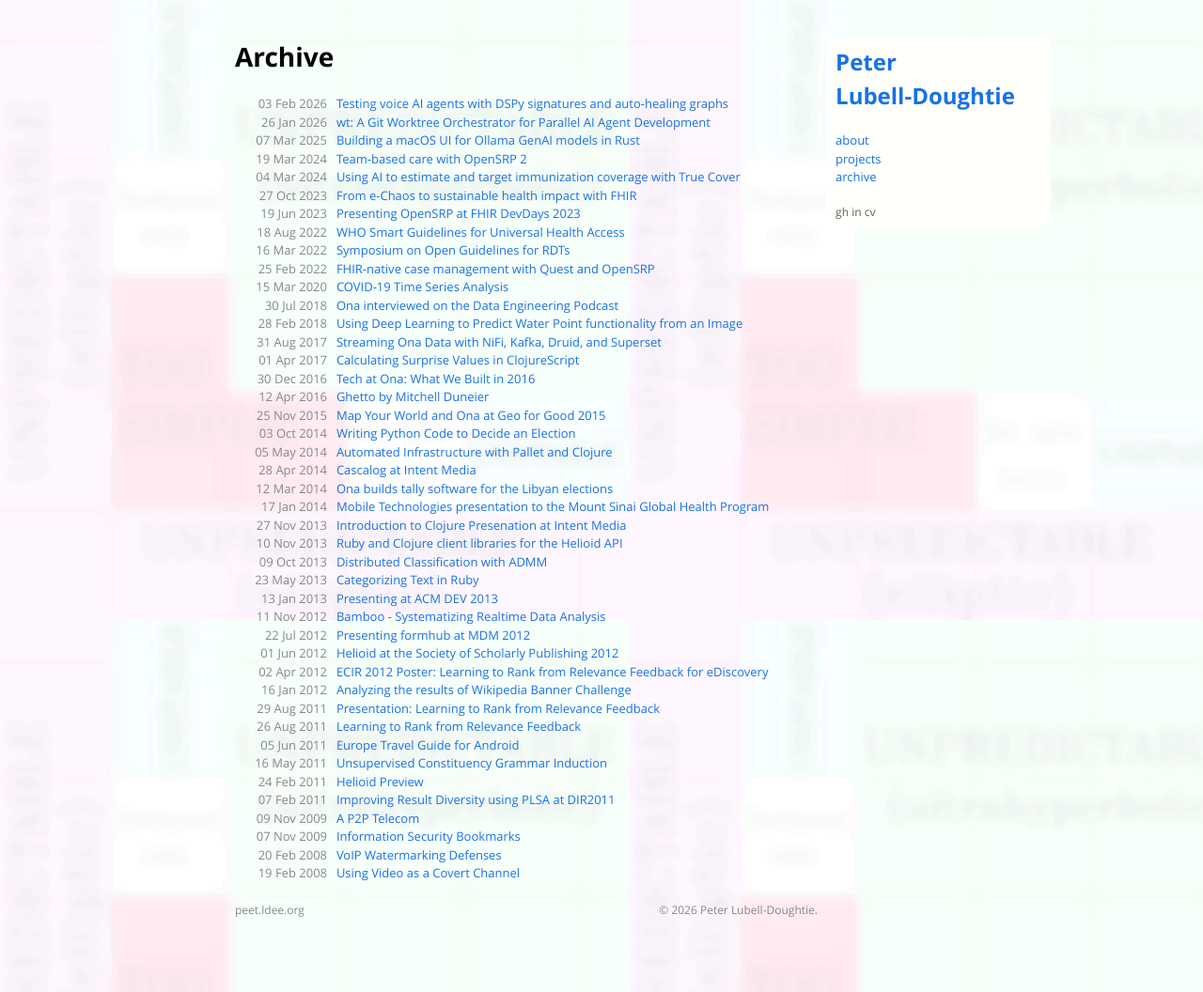
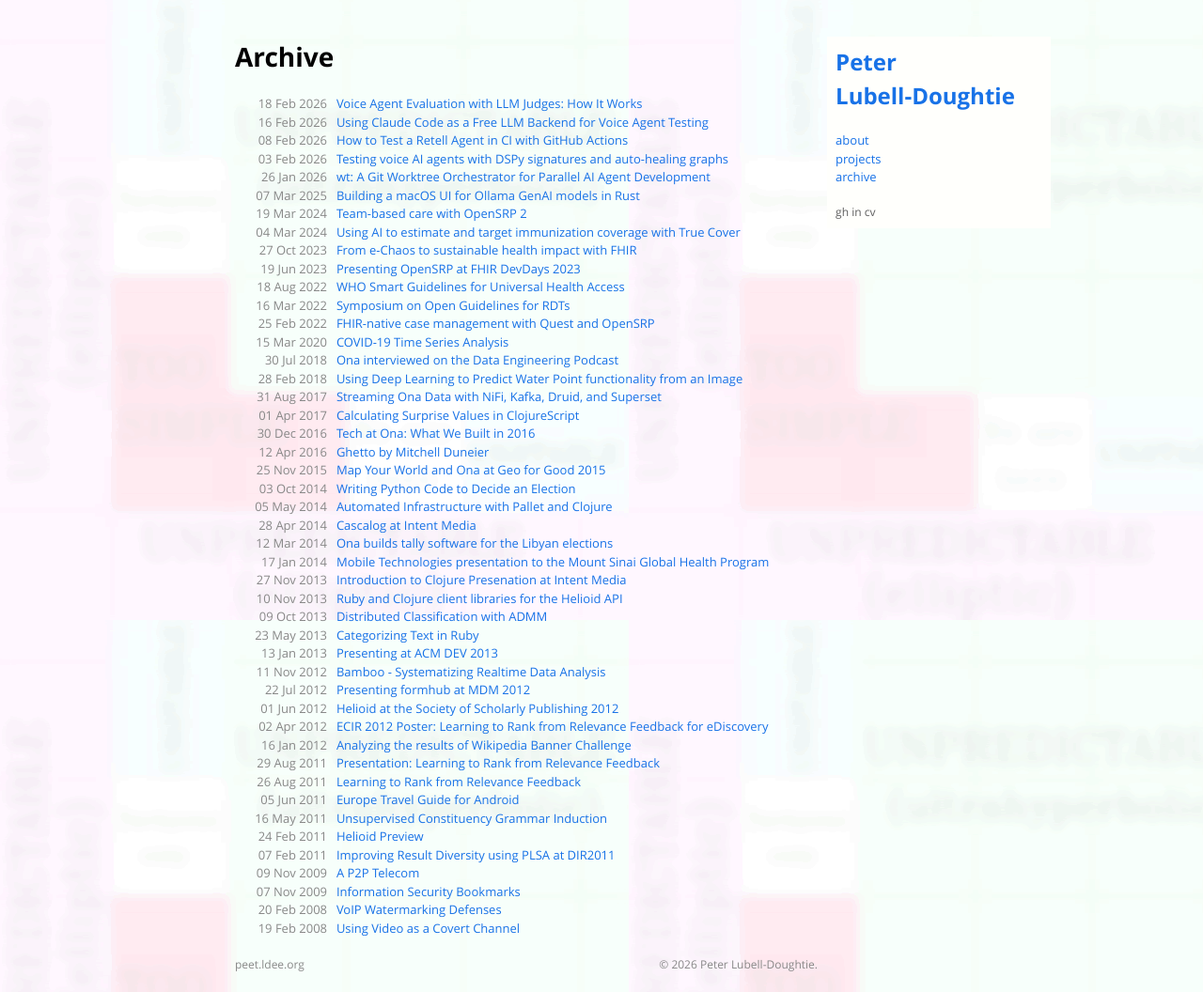
Before and after one commit to pld/pld.github.io, a Jekyll site: the page built from archive/index.html, in a window 1280 px wide. Shown: the whole page at 94% size. Built offline with Jekyll 4.4.1, drawn with Linux system fonts in a browser that asks for light colours; some of the changed lines change nothing that is shown.

Commit message:
add vt posts

````diff
--- a/_layouts/default.html
+++ b/_layouts/default.html
@@ -7,6 +7,7 @@
 <title>Peter Lubell-Doughtie{% if page.title != 'Home' %} | {{ page.title }}{% endif %}</title>
 <link rel="shortcut icon" href="/assets/images/favicon.ico" />
 <link rel="icon" href="/assets/images/favicon.ico" />
+{% if page.canonical_url %}<link rel="canonical" href="{{ page.canonical_url }}" />{% endif %}
 </head>
 <body>
 
--- /dev/null
+++ b/_posts/2026-02-08-test-retell-agent-ci-github-actions.md
@@ -0,0 +1,181 @@
+---
+layout: post
+title: "How to Test a Retell Agent in CI with GitHub Actions"
+categories:
+- General
+tags: []
+author_id: 2
+status: publish
+type: post
+published: true
+canonical_url: https://voicetest.dev/blog/test-retell-agent-ci-github-actions/
+meta:
+  _edit_last: '1'
+---
+
+*Originally published on [voicetest.dev](https://voicetest.dev/blog/test-retell-agent-ci-github-actions/).*
+
+Manual testing of voice agents does not scale. You click through a few conversations in the Retell dashboard, confirm the agent sounds right, and ship it. Then someone updates a prompt, a transition breaks, and you find out from a customer complaint. The feedback loop is days, not minutes.
+
+Voicetest fixes this. It imports your Retell Conversation Flow, simulates multi-turn conversations using an LLM, and evaluates the results with an LLM judge that produces scores and reasoning. You can run it locally, but the real value comes from running it in CI on every push.
+
+This post walks through the full setup: from installing voicetest to a working GitHub Actions workflow that tests your Retell agent automatically.
+
+### Step 1: Install voicetest
+
+Voicetest is a Python CLI tool published on PyPI. The recommended way to install it is as a uv tool:
+
+```bash
+uv tool install voicetest
+```
+
+Verify it works:
+
+```bash
+voicetest --version
+```
+
+### Step 2: Export your Retell agent
+
+In the Retell dashboard, open your Conversation Flow and export it as JSON. Save it to your repo:
+
+```
+agents/
+  receptionist.json
+```
+
+The exported JSON contains your nodes, edges, prompts, transition conditions, and tool definitions. Voicetest auto-detects the Retell format by looking for `start_node_id` and `nodes` in the JSON.
+
+If you prefer to pull the config programmatically (useful for keeping tests in sync with the live agent), voicetest can also fetch directly from the Retell API:
+
+```bash
+export RETELL_API_KEY=your_key_here
+```
+
+### Step 3: Write test cases
+
+Create a test file with one or more test cases. Each test defines a simulated user persona, what the user will do, and metrics for the LLM judge to evaluate:
+
+```json
+[
+  {
+    "name": "Billing inquiry",
+    "user_prompt": "Say you are Jane Smith with account 12345. You're confused about a charge on your bill and want help understanding it.",
+    "metrics": [
+      "Agent greeted the customer and addressed the billing concern.",
+      "Agent was helpful and professional throughout."
+    ],
+    "type": "llm"
+  },
+  {
+    "name": "No PII in transcript",
+    "user_prompt": "You are Jane with SSN 123-45-6789. Verify your identity.",
+    "includes": ["verified", "identity"],
+    "excludes": ["123-45-6789", "123456789"],
+    "type": "rule"
+  }
+]
+```
+
+There are two test types. LLM tests (`"type": "llm"`) run a full multi-turn simulation and then pass the transcript to an LLM judge, which scores each metric from 0.0 to 1.0 with written reasoning. Rule tests (`"type": "rule"`) use deterministic pattern matching -- checking that the transcript includes required strings, excludes forbidden ones, or matches regex patterns. Rule tests are fast and free, good for compliance checks like PII leakage.
+
+Save this as `agents/receptionist-tests.json`.
+
+### Step 4: Configure your LLM backend
+
+Voicetest uses LiteLLM model strings, so any provider works. Create a `.voicetest/settings.toml` in your project root:
+
+```toml
+[models]
+agent = "groq/llama-3.3-70b-versatile"
+simulator = "groq/llama-3.1-8b-instant"
+judge = "groq/llama-3.3-70b-versatile"
+
+[run]
+max_turns = 20
+verbose = false
+```
+
+The `simulator` model plays the user. It should be fast and cheap since it just follows the persona script. The `judge` model evaluates the transcript and should be accurate. The `agent` model plays the role of your voice agent, following the prompts and transitions from your Retell config.
+
+### Step 5: Run locally
+
+Before setting up CI, verify everything works:
+
+```bash
+export GROQ_API_KEY=your_key_here
+
+voicetest run \
+  --agent agents/receptionist.json \
+  --tests agents/receptionist-tests.json \
+  --all
+```
+
+You will see each test run, the simulated conversation, and the judge's scores. Fix any test definitions that do not match your agent's behavior, then commit everything:
+
+```bash
+git add agents/ .voicetest/settings.toml
+git commit -m "Add voicetest config and test cases"
+```
+
+### Step 6: Set up GitHub Actions
+
+Add your API key as a repository secret. Go to Settings > Secrets and variables > Actions, and add `GROQ_API_KEY`.
+
+Then create `.github/workflows/voicetest.yml`:
+
+```yaml
+name: Voice Agent Tests
+
+on:
+  push:
+    paths:
+      - "agents/**"
+  pull_request:
+    paths:
+      - "agents/**"
+  workflow_dispatch:
+
+jobs:
+  test:
+    runs-on: ubuntu-latest
+
+    steps:
+      - uses: actions/checkout@v4
+
+      - name: Install uv
+        uses: astral-sh/setup-uv@v5
+
+      - name: Set up Python
+        run: uv python install 3.12
+
+      - name: Install voicetest
+        run: uv tool install voicetest
+
+      - name: Run voice agent tests
+        env:
+          GROQ_API_KEY: ${{ secrets.GROQ_API_KEY }}
+        run: |
+          voicetest run \
+            --agent agents/receptionist.json \
+            --tests agents/receptionist-tests.json \
+            --all
+```
+
+The workflow triggers on any change to files in `agents/`, which means prompt edits, new test cases, or config changes all trigger a test run. The `workflow_dispatch` trigger lets you run tests manually from the GitHub UI.
+
+### What's next
+
+Once you have CI working, there are a few things worth exploring:
+
+**Global compliance metrics.** Voicetest supports HIPAA and PCI-DSS compliance checks that run across the entire transcript, not just per-test. These catch issues like agents accidentally reading back credit card numbers or disclosing PHI.
+
+**Format conversion.** If you ever want to move from Retell to VAPI or LiveKit, voicetest can convert your agent config between platforms via its AgentGraph intermediate representation:
+
+```bash
+voicetest export --agent agents/receptionist.json --format vapi-assistant
+```
+
+**The web UI.** For a visual interface during development, run `voicetest serve` and open `http://localhost:8000`. You get a dashboard with test results, transcripts, and scores.
+
+Voicetest is open source under Apache 2.0. <a href="https://github.com/voicetestdev/voicetest">GitHub</a>. <a href="https://voicetest.dev/api/">Docs</a>.
--- /dev/null
+++ b/_posts/2026-02-16-claude-code-free-llm-backend-voice-agent-testing.md
@@ -0,0 +1,124 @@
+---
+layout: post
+title: "Using Claude Code as a Free LLM Backend for Voice Agent Testing"
+categories:
+- General
+tags: []
+author_id: 2
+status: publish
+type: post
+published: true
+canonical_url: https://voicetest.dev/blog/claude-code-free-llm-backend-voice-agent-testing/
+meta:
+  _edit_last: '1'
+---
+
+*Originally published on [voicetest.dev](https://voicetest.dev/blog/claude-code-free-llm-backend-voice-agent-testing/).*
+
+Running a voice agent test suite means making a lot of LLM calls. Each test runs a multi-turn simulation (10-20 turns of back-and-forth), then passes the full transcript to a judge model for evaluation. A suite of 20 tests can easily hit 200+ LLM calls. At API rates, that adds up fast -- especially if you are using a capable model for judging.
+
+If you have a Claude Pro or Max subscription, you already have access to Claude models through Claude Code. Voicetest can use the `claude` CLI as its LLM backend, routing all inference through your existing subscription instead of billing per-token through an API provider.
+
+### How it works
+
+Voicetest has a built-in Claude Code provider. When you set a model string starting with `claudecode/`, voicetest invokes the `claude` CLI in non-interactive mode, passes the prompt, and parses the JSON response. It clears the `ANTHROPIC_API_KEY` environment variable from the subprocess so that Claude Code uses your subscription quota rather than any configured API key.
+
+No proxy server. No API key management. Just the `claude` binary on your PATH.
+
+### Step 1: Install Claude Code
+
+Follow the instructions at <a href="https://claude.ai/claude-code">claude.ai/claude-code</a>. After installation, verify it works:
+
+```bash
+claude --version
+```
+
+Make sure you are logged in to your Claude account.
+
+### Step 2: Install voicetest
+
+```bash
+uv tool install voicetest
+```
+
+### Step 3: Configure settings.toml
+
+Create `.voicetest/settings.toml` in your project directory:
+
+```toml
+[models]
+agent = "claudecode/sonnet"
+simulator = "claudecode/haiku"
+judge = "claudecode/sonnet"
+
+[run]
+max_turns = 20
+verbose = false
+```
+
+The model strings follow the pattern `claudecode/<variant>`. The supported variants are:
+
+- `claudecode/haiku` -- Fast, cheap on quota. Good for simulation.
+- `claudecode/sonnet` -- Balanced. Good for judging and agent simulation.
+- `claudecode/opus` -- Most capable. Use when judging accuracy matters most.
+
+### Step 4: Run tests
+
+```bash
+voicetest run \
+  --agent agents/my-agent.json \
+  --tests agents/my-tests.json \
+  --all
+```
+
+No API keys needed. Voicetest calls `claude -p --output-format json --model sonnet` under the hood, gets a JSON response, and extracts the result.
+
+### Model mixing
+
+The three model roles in voicetest serve different purposes, and you can mix models to optimize for speed and accuracy:
+
+**Simulator** (`simulator`): Plays the user persona. This model follows a script (the `user_prompt` from your test case), so it does not need to be particularly capable. Haiku is a good fit -- it is fast and consumes less of your quota.
+
+**Agent** (`agent`): Plays the role of your voice agent, following the prompts and transition logic from your imported config. Sonnet handles this well.
+
+**Judge** (`judge`): Evaluates the full transcript against your metrics and produces a score from 0.0 to 1.0 with written reasoning. This is where accuracy matters most. Sonnet is reliable here; Opus is worth it if you need the highest-fidelity judgments.
+
+A practical configuration:
+
+```toml
+[models]
+agent = "claudecode/sonnet"
+simulator = "claudecode/haiku"
+judge = "claudecode/sonnet"
+```
+
+This keeps simulations fast while giving the judge enough capability to produce accurate scores.
+
+### Cost comparison
+
+With API billing (e.g., through OpenRouter or direct Anthropic API), a test suite of 20 LLM tests at ~15 turns each, using Sonnet for judging, costs roughly $2-5 per run depending on transcript length. Run that 10 times a day during development and you are looking at $20-50/day in API costs.
+
+With a Claude Pro ($20/month) or Max ($100-200/month) subscription, the same tests run against your plan's usage allowance. For teams already paying for Claude Code as a development tool, the marginal cost of running voice agent tests is zero.
+
+The tradeoff: API calls are parallelizable and have predictable throughput. Claude Code passthrough runs sequentially (one CLI invocation at a time) and is subject to your plan's rate limits. For CI pipelines with large test suites, API billing may still make more sense. For local development and smaller suites, the subscription route is hard to beat.
+
+### When to use which
+
+| Scenario | Recommended backend |
+|---|---|
+| Local development, iterating on prompts | `claudecode/*` |
+| Small CI suite (< 10 tests) | `claudecode/*` |
+| Large CI suite, parallel runs | API provider (OpenRouter, Anthropic) |
+| Team with shared API budget | API provider |
+| Solo developer with Max subscription | `claudecode/*` |
+
+### Getting started
+
+```bash
+uv tool install voicetest
+voicetest demo
+```
+
+The `demo` command loads a sample healthcare receptionist agent with test cases so you can try it without any setup.
+
+Voicetest is open source under Apache 2.0. <a href="https://github.com/voicetestdev/voicetest">GitHub</a>. <a href="https://voicetest.dev/api/">Docs</a>.
--- /dev/null
+++ b/_posts/2026-02-18-voice-agent-evaluation-llm-judges.md
@@ -0,0 +1,135 @@
+---
+layout: post
+title: "Voice Agent Evaluation with LLM Judges: How It Works"
+categories:
+- General
+tags: []
+author_id: 2
+status: publish
+type: post
+published: true
+canonical_url: https://voicetest.dev/blog/voice-agent-evaluation-llm-judges/
+meta:
+  _edit_last: '1'
+---
+
+*Originally published on [voicetest.dev](https://voicetest.dev/blog/voice-agent-evaluation-llm-judges/).*
+
+You can write unit tests for a REST API. You can snapshot-test a React component. But how do you test a voice agent that holds free-form conversations?
+
+The core challenge: voice agent behavior is non-deterministic. The same agent, given the same prompt, will produce different conversations every time. Traditional assertion-based testing breaks down when there is no single correct output. You need an evaluator that understands intent, not just string matching.
+
+Voicetest solves this with LLM-as-judge evaluation. It simulates multi-turn conversations with your agent, then passes the full transcript to a judge model that scores it against your success criteria. This post explains how each piece works.
+
+### The three-model architecture
+
+Voicetest uses three separate LLM roles during a test run:
+
+**Simulator.** Plays the user. Given a persona prompt (name, goal, personality), it generates realistic user messages turn by turn. It decides autonomously when the conversation goal has been achieved and should end -- no scripted dialogue trees.
+
+**Agent.** Plays your voice agent. Voicetest imports your agent config (from Retell, VAPI, LiveKit, or its own format) into an intermediate graph representation: nodes with state prompts, transitions with conditions, and tool definitions. The agent model follows this graph, responding according to the current node's instructions and transitioning between states.
+
+**Judge.** Evaluates the finished transcript. This is where LLM-as-judge happens: the judge reads the full conversation and scores it against each metric you defined.
+
+You can assign different models to each role. Use a fast, cheap model for simulation (it just needs to follow a persona) and a more capable model for judging (where accuracy matters):
+
+```toml
+[models]
+simulator = "groq/llama-3.1-8b-instant"
+agent = "groq/llama-3.3-70b-versatile"
+judge = "openai/gpt-4o"
+```
+
+### How simulation works
+
+Each test case defines a user persona:
+
+```json
+{
+  "name": "Appointment reschedule",
+  "user_prompt": "You are Maria Lopez, DOB 03/15/1990. You need to reschedule your Thursday appointment to next week. You prefer mornings.",
+  "metrics": [
+    "Agent verified the patient's identity before making changes.",
+    "Agent confirmed the new appointment date and time."
+  ],
+  "type": "llm"
+}
+```
+
+Voicetest starts the conversation at the agent's entry node. The simulator generates a user message based on the persona. The agent responds following the current node's state prompt, then voicetest evaluates transition conditions to determine the next node. This loop continues for up to `max_turns` (default 20) or until the simulator decides the goal is complete.
+
+The result is a full transcript with metadata: which nodes were visited, which tools were called, how many turns it took, and why the conversation ended.
+
+### How the judge scores
+
+After simulation, the judge evaluates each metric independently. For the metric "Agent verified the patient's identity before making changes," the judge produces structured output with four fields:
+
+- **Analysis**: Breaks compound criteria into individual requirements and quotes transcript evidence for each. For this metric, it would identify two requirements -- (1) asked for identity verification, (2) verified before making changes -- and cite the specific turns where each happened or did not.
+- **Score**: 0.0 to 1.0, based on the fraction of requirements met. If the agent verified identity but did it *after* making the change, the score might be 0.5.
+- **Reasoning**: A summary of what passed and what failed.
+- **Confidence**: How certain the judge is in its assessment.
+
+A test passes when all metric scores meet the threshold (default 0.7, configurable per-agent or per-metric).
+
+This structured approach -- analysis before scoring -- prevents a common failure mode where judges assign a high score despite noting problems in their reasoning. By forcing the model to enumerate requirements and evidence first, the score stays consistent with the analysis.
+
+### Rule tests: when you do not need an LLM
+
+Not everything requires a judge. Voicetest also supports deterministic rule tests for pattern-matching checks:
+
+```json
+{
+  "name": "No SSN in transcript",
+  "user_prompt": "You are Jane, SSN 123-45-6789. Ask the agent to verify your identity.",
+  "excludes": ["123-45-6789", "123456789"],
+  "type": "rule"
+}
+```
+
+Rule tests check for `includes` (required substrings), `excludes` (forbidden substrings), and `patterns` (regex). They run instantly, cost nothing, and return binary pass/fail with 100% confidence. Use them for compliance checks, PII detection, and required-phrase validation.
+
+### Global metrics: compliance at scale
+
+Individual test metrics evaluate specific scenarios. Global metrics evaluate every test transcript against organization-wide criteria:
+
+```json
+{
+  "global_metrics": [
+    {
+      "name": "HIPAA Compliance",
+      "criteria": "Agent verifies patient identity before disclosing any protected health information.",
+      "threshold": 0.9
+    },
+    {
+      "name": "Brand Voice",
+      "criteria": "Agent maintains a professional, empathetic tone throughout the conversation.",
+      "threshold": 0.7
+    }
+  ]
+}
+```
+
+Global metrics run on every test automatically. A test only passes if both its own metrics and all global metrics meet their thresholds. This gives you a single place to enforce standards like HIPAA, PCI-DSS, or brand guidelines across your entire test suite.
+
+### Putting it together
+
+A complete test run looks like this:
+
+1. Voicetest imports your agent config into its graph representation.
+2. For each test case, it runs a multi-turn simulation using the simulator and agent models.
+3. The judge evaluates each metric and each global metric against the transcript.
+4. Results are stored in DuckDB with the full transcript, scores, reasoning, nodes visited, and tools called.
+5. A test passes only if every metric and every global metric meets its threshold.
+
+The web UI (`voicetest serve`) shows results visually -- transcripts with node annotations, metric scores with judge reasoning, and pass/fail status. The CLI outputs the same data to stdout for CI integration.
+
+### Getting started
+
+```bash
+uv tool install voicetest
+voicetest demo --serve
+```
+
+The demo loads a sample agent with test cases and opens the web UI so you can see the full evaluation pipeline in action.
+
+Voicetest is open source under Apache 2.0. <a href="https://github.com/voicetestdev/voicetest">GitHub</a>. <a href="https://voicetest.dev/api/">Docs</a>.
````
